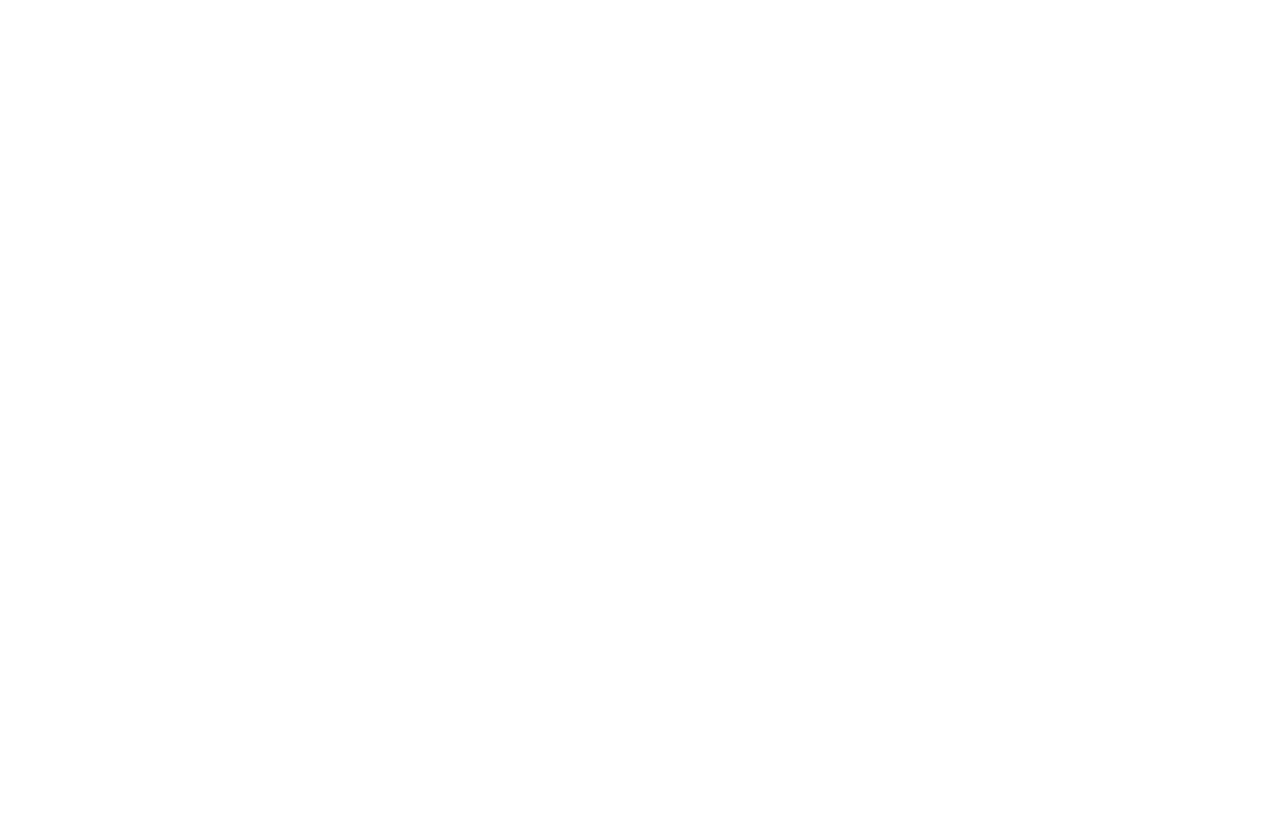
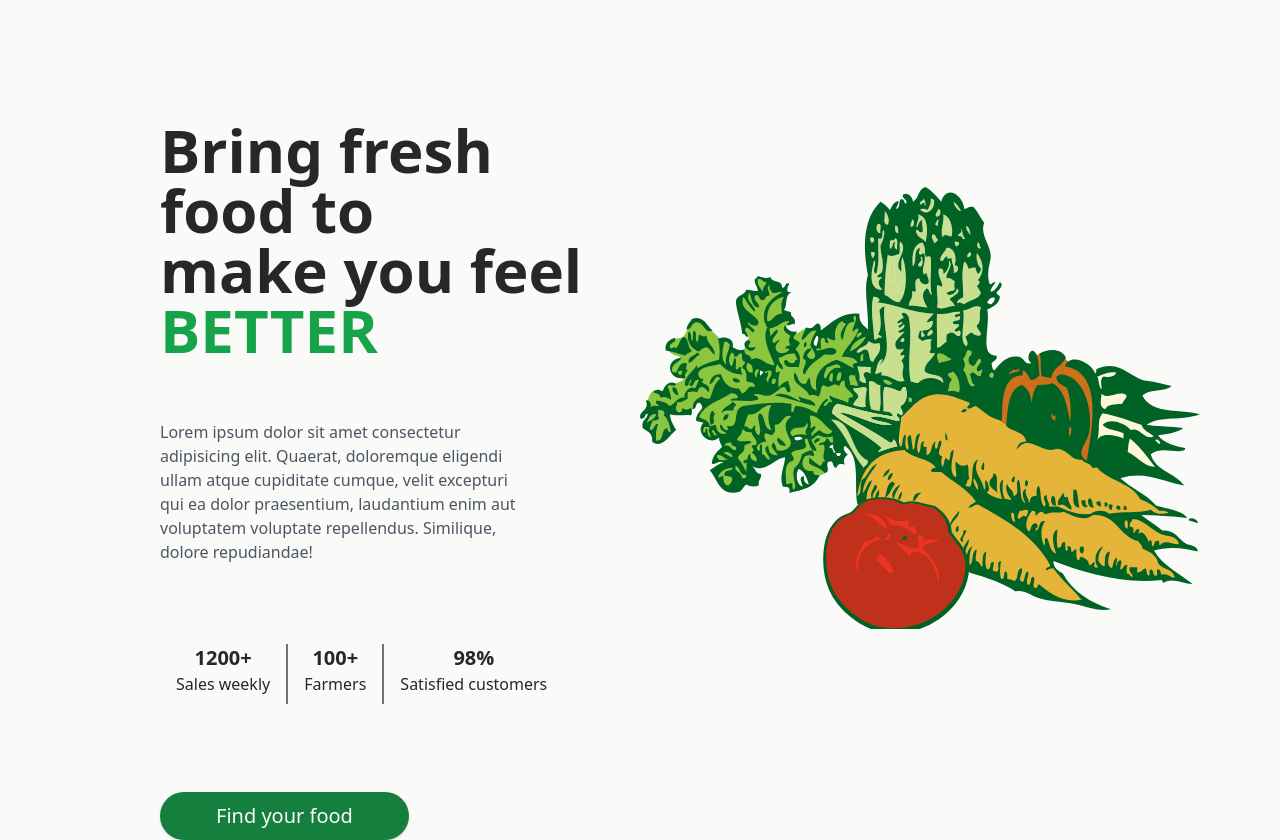
Before and after one commit to adamTop1/E-commerce-shop, a Next.js app in the folder client/: page / in a window 1280 px wide. Shown: the part 120-960 px from the top of the page. Before the commit the page ends 800 px from the top, so only its background shows below. Built offline with nearby package versions, Linux system fonts and the light colour scheme.

Commit message:
add header

```diff
--- a/client/src/app/globals.css
+++ b/client/src/app/globals.css
@@ -1,37 +1,65 @@
 @tailwind base;
 @tailwind components;
 @tailwind utilities;
-
-html {
-    scroll-behavior: smooth;
+@layer base {
+  :root {
+    --background: 0 0% 100%;
+    --foreground: 240 10% 3.9%;
+    --card: 0 0% 100%;
+    --card-foreground: 240 10% 3.9%;
+    --popover: 0 0% 100%;
+    --popover-foreground: 240 10% 3.9%;
+    --primary: 240 5.9% 10%;
+    --primary-foreground: 0 0% 98%;
+    --secondary: 240 4.8% 95.9%;
+    --secondary-foreground: 240 5.9% 10%;
+    --muted: 240 4.8% 95.9%;
+    --muted-foreground: 240 3.8% 46.1%;
+    --accent: 240 4.8% 95.9%;
+    --accent-foreground: 240 5.9% 10%;
+    --destructive: 0 84.2% 60.2%;
+    --destructive-foreground: 0 0% 98%;
+    --border: 240 5.9% 90%;
+    --input: 240 5.9% 90%;
+    --ring: 240 10% 3.9%;
+    --chart-1: 12 76% 61%;
+    --chart-2: 173 58% 39%;
+    --chart-3: 197 37% 24%;
+    --chart-4: 43 74% 66%;
+    --chart-5: 27 87% 67%;
+    --radius: 0.5rem}
+  .dark {
+    --background: 240 10% 3.9%;
+    --foreground: 0 0% 98%;
+    --card: 240 10% 3.9%;
+    --card-foreground: 0 0% 98%;
+    --popover: 240 10% 3.9%;
+    --popover-foreground: 0 0% 98%;
+    --primary: 0 0% 98%;
+    --primary-foreground: 240 5.9% 10%;
+    --secondary: 240 3.7% 15.9%;
+    --secondary-foreground: 0 0% 98%;
+    --muted: 240 3.7% 15.9%;
+    --muted-foreground: 240 5% 64.9%;
+    --accent: 240 3.7% 15.9%;
+    --accent-foreground: 0 0% 98%;
+    --destructive: 0 62.8% 30.6%;
+    --destructive-foreground: 0 0% 98%;
+    --border: 240 3.7% 15.9%;
+    --input: 240 3.7% 15.9%;
+    --ring: 240 4.9% 83.9%;
+    --chart-1: 220 70% 50%;
+    --chart-2: 160 60% 45%;
+    --chart-3: 30 80% 55%;
+    --chart-4: 280 65% 60%;
+    --chart-5: 340 75% 55%
+  }
 }
-
-a {
-    text-decoration: none;
+@layer base {
+  * {
+    @apply border-border;
+  }
+  body {
+    @apply bg-background text-foreground;
+  }
 }
-
-img {
-    height: auto;
-}
-
-input,
-button,
-textarea,
-select {
-    font-family: inherit;
-}
-
-button {
-    border: none;
-    cursor: pointer;
-}
-
-
-textarea {
-    resize: vertical;
-}
-
-table {
-    border-collapse: collapse;
-    border-spacing: 0;
-}
--- a/client/src/app/layout.tsx
+++ b/client/src/app/layout.tsx
@@ -1,7 +1,7 @@
 import type { Metadata } from 'next'
 import './globals.css'
 import { Poppins } from 'next/font/google'
-import Navigation from '@/containers/Nav/Navigation'
+import Navigation from '@/components/Nav/Navigation'
 
 export const metadata: Metadata = {
 	title: 'FreshShop',
@@ -11,7 +11,7 @@
 const poppins = Poppins({
 	subsets: ['latin'],
 	variable: '--font-poppins',
-	weight: ['400', '500', '600', '700'],
+	weight: [ '600', '700'],
 })
 
 export default function RootLayout({
@@ -21,7 +21,7 @@
 }>) {
 	return (
 		<html lang='en'>
-			<body className={`${poppins.variable} `}>
+			<body className={`${poppins.variable} text-zinc-800 `}>
 				<div className='w-full h-full'>
 					<Navigation />
 					{children}
--- a/client/src/app/page.tsx
+++ b/client/src/app/page.tsx
@@ -1,6 +1,9 @@
+import Header from '@/components/Main/Header'
 
 export default function Home() {
 	return (
-		<p>home</p>
+		<main className='bg-stone-50'>
+			<Header />
+		</main>
 	)
 }
--- /dev/null
+++ b/client/src/components/Main/Header.tsx
@@ -0,0 +1,42 @@
+import Image from 'next/image'
+import { Button } from '../ui/button'
+
+const Header = () => {
+	return (
+		<div className='grid min-h-screen grid-cols-2 mx-20'>
+			<div className='flex flex-col items-start justify-start gap-10 ml-20'>
+				<h3 className='text-6xl font-bold mt-36'>
+					Bring fresh food to <br />
+					make you feel <span className='text-green-600'>BETTER</span>
+				</h3>
+				<p className='w-3/4 mt-5 text-gray-600'>
+					Lorem ipsum dolor sit amet consectetur adipisicing elit. Quaerat, doloremque eligendi ullam atque cupiditate
+					cumque, velit excepturi qui ea dolor praesentium, laudantium enim aut voluptatem voluptate repellendus.
+					Similique, dolore repudiandae!
+				</p>
+				<div className='flex mt-10'>
+					<div className='flex flex-col items-center px-4'>
+						<span className='text-xl font-bold'>1200+</span>
+						<p>Sales weekly</p>
+					</div>
+					<div className='h-[60px] w-[2px]  bg-zinc-500'></div>
+					<div className='flex flex-col items-center px-4'>
+						<span className='text-xl font-bold'>100+</span>
+						<p>Farmers</p>
+					</div>
+					<div className='h-[60px] w-[2px]  bg-zinc-500'></div>
+					<div className='flex flex-col items-center px-4'>
+						<span className='text-xl font-bold'>98%</span>
+						<p>Satisfied customers </p>
+					</div>
+				</div>
+				<Button className='py-6 mt-12 text-xl bg-green-700 px-14 rounded-3xl'>Find your food</Button>
+			</div>
+			<div className='flex items-center justify-center'>
+				<Image src='/vegetables-main.svg' alt='vegetables' width={600} height={600} />
+			</div>
+		</div>
+	)
+}
+
+export default Header
--- a/client/src/containers/Nav/Navigation.tsx
+++ b/client/src/components/Nav/Navigation.tsx
@@ -3,7 +3,7 @@
 const Navigation = () => {
 	return (
 		<div className='flex items-center justify-between h-24 mx-16'>
-			<h1 className='text-3xl font-medium text-green-700'>FreshShop</h1>
+			<h1 className='text-3xl font-medium text-green-600'>FreshShop</h1>
 			<ul className='flex gap-20'>
 				<li>
 					<Link href='/shop' className='px-4 py-2'>
@@ -16,7 +16,7 @@
 					</Link>
 				</li>
 				<li>
-					<Link href='/cart' className='px-4 py-2 text-white bg-green-700 rounded'>
+					<Link href='/cart' className='px-4 py-2 text-white bg-green-600 rounded'>
 						Cart (3)
 					</Link>
 				</li>
--- /dev/null
+++ b/client/src/components/ui/button.tsx
@@ -0,0 +1,57 @@
+import * as React from "react"
+import { Slot } from "@radix-ui/react-slot"
+import { cva, type VariantProps } from "class-variance-authority"
+
+import { cn } from "@/lib/utils"
+
+const buttonVariants = cva(
+  "inline-flex items-center justify-center gap-2 whitespace-nowrap rounded-md text-sm font-medium transition-colors focus-visible:outline-none focus-visible:ring-1 focus-visible:ring-zinc-950 disabled:pointer-events-none disabled:opacity-50 [&_svg]:pointer-events-none [&_svg]:size-4 [&_svg]:shrink-0 dark:focus-visible:ring-zinc-300",
+  {
+    variants: {
+      variant: {
+        default:
+          "bg-zinc-900 text-zinc-50 shadow hover:bg-zinc-900/90 dark:bg-zinc-50 dark:text-zinc-900 dark:hover:bg-zinc-50/90",
+        destructive:
+          "bg-red-500 text-zinc-50 shadow-sm hover:bg-red-500/90 dark:bg-red-900 dark:text-zinc-50 dark:hover:bg-red-900/90",
+        outline:
+          "border border-zinc-200 bg-white shadow-sm hover:bg-zinc-100 hover:text-zinc-900 dark:border-zinc-800 dark:bg-zinc-950 dark:hover:bg-zinc-800 dark:hover:text-zinc-50",
+        secondary:
+          "bg-zinc-100 text-zinc-900 shadow-sm hover:bg-zinc-100/80 dark:bg-zinc-800 dark:text-zinc-50 dark:hover:bg-zinc-800/80",
+        ghost: "hover:bg-zinc-100 hover:text-zinc-900 dark:hover:bg-zinc-800 dark:hover:text-zinc-50",
+        link: "text-zinc-900 underline-offset-4 hover:underline dark:text-zinc-50",
+      },
+      size: {
+        default: "h-9 px-4 py-2",
+        sm: "h-8 rounded-md px-3 text-xs",
+        lg: "h-10 rounded-md px-8",
+        icon: "h-9 w-9",
+      },
+    },
+    defaultVariants: {
+      variant: "default",
+      size: "default",
+    },
+  }
+)
+
+export interface ButtonProps
+  extends React.ButtonHTMLAttributes<HTMLButtonElement>,
+    VariantProps<typeof buttonVariants> {
+  asChild?: boolean
+}
+
+const Button = React.forwardRef<HTMLButtonElement, ButtonProps>(
+  ({ className, variant, size, asChild = false, ...props }, ref) => {
+    const Comp = asChild ? Slot : "button"
+    return (
+      <Comp
+        className={cn(buttonVariants({ variant, size, className }))}
+        ref={ref}
+        {...props}
+      />
+    )
+  }
+)
+Button.displayName = "Button"
+
+export { Button, buttonVariants }
--- /dev/null
+++ b/client/src/lib/utils.ts
@@ -0,0 +1,6 @@
+import { type ClassValue, clsx } from 'clsx'
+import { twMerge } from 'tailwind-merge'
+
+export function cn(...inputs: ClassValue[]) {
+	return twMerge(clsx(inputs))
+}
--- a/client/tailwind.config.ts
+++ b/client/tailwind.config.ts
@@ -1,19 +1,63 @@
 import type { Config } from "tailwindcss";
 
 const config: Config = {
-  content: [
+    darkMode: ["class"],
+    content: [
     "./src/pages/**/*.{js,ts,jsx,tsx,mdx}",
     "./src/components/**/*.{js,ts,jsx,tsx,mdx}",
     "./src/app/**/*.{js,ts,jsx,tsx,mdx}",
   ],
   theme: {
-    extend: {
-      colors: {
-        background: "var(--background)",
-        foreground: "var(--foreground)",
-      },
-    },
+  	extend: {
+  		colors: {
+  			background: 'hsl(var(--background))',
+  			foreground: 'hsl(var(--foreground))',
+  			card: {
+  				DEFAULT: 'hsl(var(--card))',
+  				foreground: 'hsl(var(--card-foreground))'
+  			},
+  			popover: {
+  				DEFAULT: 'hsl(var(--popover))',
+  				foreground: 'hsl(var(--popover-foreground))'
+  			},
+  			primary: {
+  				DEFAULT: 'hsl(var(--primary))',
+  				foreground: 'hsl(var(--primary-foreground))'
+  			},
+  			secondary: {
+  				DEFAULT: 'hsl(var(--secondary))',
+  				foreground: 'hsl(var(--secondary-foreground))'
+  			},
+  			muted: {
+  				DEFAULT: 'hsl(var(--muted))',
+  				foreground: 'hsl(var(--muted-foreground))'
+  			},
+  			accent: {
+  				DEFAULT: 'hsl(var(--accent))',
+  				foreground: 'hsl(var(--accent-foreground))'
+  			},
+  			destructive: {
+  				DEFAULT: 'hsl(var(--destructive))',
+  				foreground: 'hsl(var(--destructive-foreground))'
+  			},
+  			border: 'hsl(var(--border))',
+  			input: 'hsl(var(--input))',
+  			ring: 'hsl(var(--ring))',
+  			chart: {
+  				'1': 'hsl(var(--chart-1))',
+  				'2': 'hsl(var(--chart-2))',
+  				'3': 'hsl(var(--chart-3))',
+  				'4': 'hsl(var(--chart-4))',
+  				'5': 'hsl(var(--chart-5))'
+  			}
+  		},
+  		borderRadius: {
+  			lg: 'var(--radius)',
+  			md: 'calc(var(--radius) - 2px)',
+  			sm: 'calc(var(--radius) - 4px)'
+  		}
+  	}
   },
-  plugins: [],
+  plugins: [require("tailwindcss-animate")],
 };
 export default config;
```
Also changed, not shown: client/package.json (+8 -4 lines), client/components.json (added), client/public/vegetables-main.svg (added), 1 other file (tests, documents, lock files or other folders).
